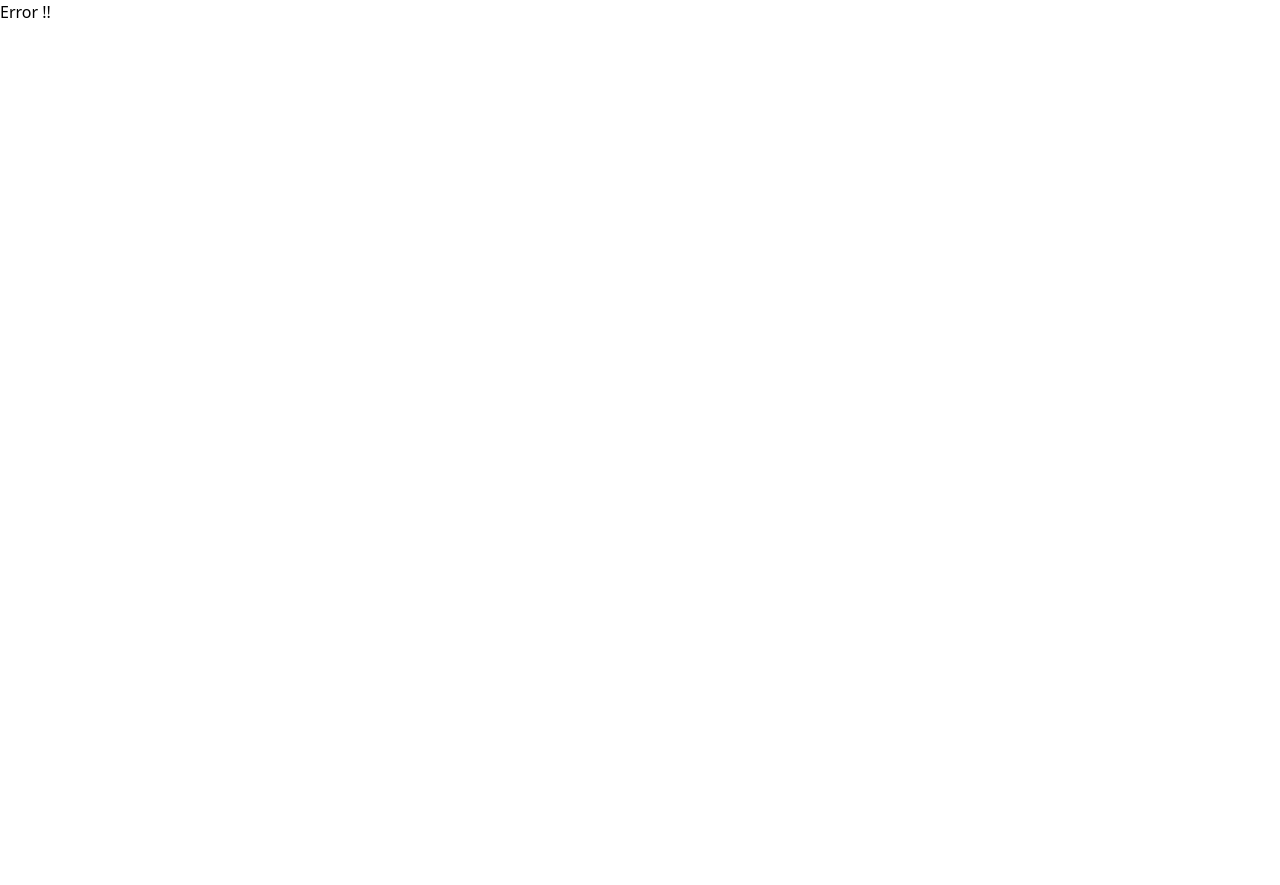
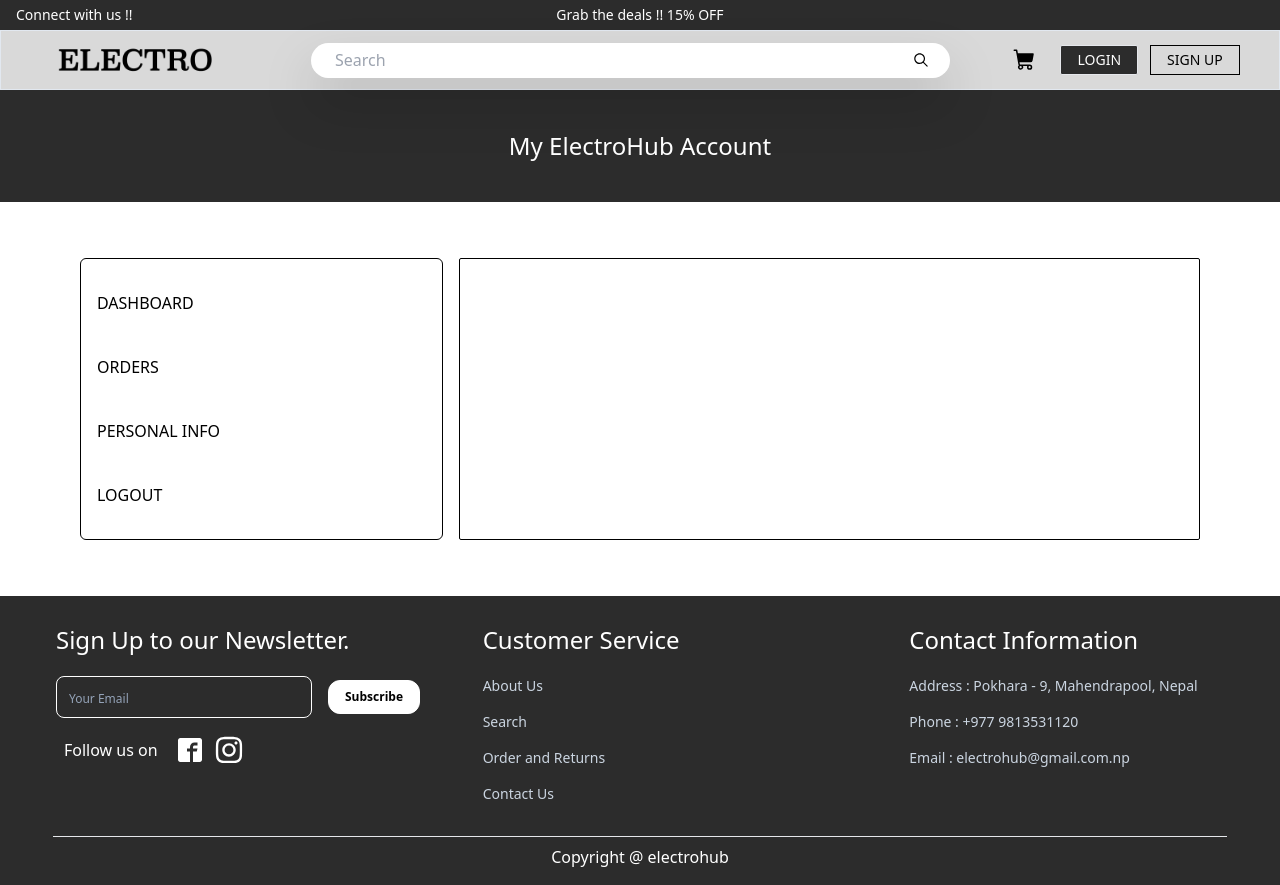
Before and after one commit to AyushKazi/FYP, a React (Vite) app in the folder frontend/: page /userProfile in a window 1280 px wide. Before the commit this address had no page. Before the commit the page ends 800 px from the top, so only its background shows below. Built offline with nearby package versions, Linux system fonts and the light colour scheme.

Commit message:
UserProfile layout and logout

```diff
--- a/frontend/src/components/NavBar/NavBar.jsx
+++ b/frontend/src/components/NavBar/NavBar.jsx
@@ -1,4 +1,4 @@
-import React from "react";
+import React, { useState } from "react";
 import { PiShoppingCartFill } from "react-icons/pi";
 import { PiUserBold } from "react-icons/pi";
 import { IoIosSearch } from "react-icons/io";
@@ -6,12 +6,25 @@ import logo from "../../assets/electroLogo.png";
 import { Link } from "react-router-dom";
 import Products from "../../routes/Products";
 import CartPage from "../../routes/CartPage";
+import { useDispatch, useSelector } from "react-redux";
+import { logout } from "../../features/authUser/authUser-action";
 
 const NavBar = () => {
+  const { isAuthenticated, userInfo } = useSelector((state) => state.authUser);
+
+  const dispatch = useDispatch();
+
+  const [isDropdownOpen, setIsDropdownOpen] = useState(false);
+  const [isDropdownOpenAdmin, setIsDropdownOpenAdmin] = useState(false);
+
+  const toggleDropdown = () => setIsDropdownOpen(!isDropdownOpen);
+  const toggleDropdownAdmin = () =>
+    setIsDropdownOpenAdmin(!isDropdownOpenAdmin);
+
   return (
     <>
       {/* top */}
-      <div className="grid grid-cols-1  md:grid-cols-2 lg:grid-cols-3 w-full bg-[#2C2C2C]">
+      <div className="grid grid-cols-1  md:grid-cols-2 lg:grid-cols-3 w-full bg-[#2C2C2C] ">
         <div className="top bg-[#2C2C2C] text-white text-xs h-[30px] md:flex items-center px-4 hidden md:text-sm ">
           Connect with us !!
         </div>
@@ -53,12 +66,95 @@ const NavBar = () => {
               <PiUserBold className="mx-2 size-5 md:hidden" />
             </Link>
 
+            {isAuthenticated && (
+              <div>
+                <Link
+                  onClick={toggleDropdown}
+                  className="log hidden text-sm text-white font-medium md:block bg-[#2C2C2C] px-4 py-1 rounded-sm hover:bg-white border hover:border-black hover:text-black transition-all duration-500"
+                >
+                  My Account
+                </Link>
+
+                {isDropdownOpen && (
+                  <div className="dropdown-menu bg-[#2C2C2C] text-white rounded-sm py-1 mt-1">
+                    <Link
+                      to="/userProfile/dashboard"
+                      className="dropdown-item block px-4 py-2 text-sm hover:bg-white hover:text-black"
+                    >
+                      Profile
+                    </Link>
+                    <button
+                      onClick={() => dispatch(logout())}
+                      className="dropdown-item block px-4 py-2 text-sm hover:bg-white hover:text-black"
+                    >
+                      Logout
+                    </button>
+                  </div>
+                )}
+              </div>
+            )}
+
+            {userInfo && userInfo.isAdmin && (
+              <div>
+                <Link
+                  onClick={toggleDropdownAdmin}
+                  className="sign hidden text-sm font-medium md:block px-4 py-1 border border-black bg-white hover:bg-white hover:border-white transition-all duration-500"
+                >
+                  Admin
+                </Link>
+
+                {isDropdownOpenAdmin && (
+                  <div className="dropdown-menu bg-[#2C2C2C] text-white rounded-sm py-1 mt-1">
+                    <Link
+                      to="/userProfile/dashboard"
+                      className="dropdown-item block px-4 py-2 text-sm hover:bg-white hover:text-black"
+                    >
+                      Dashboard
+                    </Link>
+                    <Link
+                      to="/userProfile/dashboard"
+                      className="dropdown-item block px-4 py-2 text-sm hover:bg-white hover:text-black"
+                    >
+                      Users
+                    </Link>
+                    <Link
+                      to="/userProfile/dashboard"
+                      className="dropdown-item block px-4 py-2 text-sm hover:bg-white hover:text-black"
+                    >
+                      Products
+                    </Link>
+                    <Link
+                      to="/userProfile/dashboard"
+                      className="dropdown-item block px-4 py-2 text-sm hover:bg-white hover:text-black"
+                    >
+                      Category
+                    </Link>
+                    <Link
+                      to="/userProfile/dashboard"
+                      className="dropdown-item block px-4 py-2 text-sm hover:bg-white hover:text-black"
+                    >
+                      Brand
+                    </Link>
+                    <Link
+                      to="/userProfile/dashboard"
+                      className="dropdown-item block px-4 py-2 text-sm hover:bg-white hover:text-black"
+                    >
+                      Orders
+                    </Link>
+                  </div>
+                )}
+              </div>
+            )}
+            {!isAuthenticated && (
               <Link
                 to="/login"
                 className="log hidden text-sm text-white font-medium md:block bg-[#2C2C2C] px-4 py-1 rounded-sm hover:bg-white border hover:border-black hover:text-black transition-all duration-500"
               >
                 LOGIN
               </Link>
+            )}
+
+            {!isAuthenticated && (
               <Link
                 to="/signup"
                 className="sign hidden text-sm font-medium md:block px-4 py-1 border border-black hover:bg-white hover:border-white transition-all duration-500"
@@ -66,6 +162,7 @@ const NavBar = () => {
                 {" "}
                 SIGN UP
               </Link>
+            )}
           </div>
         </div>
       </div>
--- a/frontend/src/features/authUser/authUser-action.js
+++ b/frontend/src/features/authUser/authUser-action.js
@@ -62,3 +62,15 @@ export const fetchAuthUser = (token) => {
     dispatch(setIsAuthenticated(true));
   };
 };
+
+export const logout = () => {
+  return async (dispatch) => {
+    try {
+      await axios.get("http://localhost:3001/api/v1/user/logout");
+      localStorage.removeItem("firstLogin");
+      window.location.href = "/";
+    } catch (err) {
+      window.location.href = "/";
+    }
+  };
+};
--- /dev/null
+++ b/frontend/src/routes/UserProfile/Dashboard.jsx
@@ -0,0 +1,13 @@
+import React from "react";
+
+const Dashboard = () => {
+  return (
+    <div className="flex justify-center items-center h-full bg-[#D9D9D9]">
+      <div className="font-light text-lg ">
+        Welcome to the Dashboard of your ElectroHub account. Please enjoy!
+      </div>
+    </div>
+  );
+};
+
+export default Dashboard;
--- /dev/null
+++ b/frontend/src/routes/UserProfile/Orders.jsx
@@ -0,0 +1,7 @@
+import React from "react";
+
+const Orders = () => {
+  return <div>Orders</div>;
+};
+
+export default Orders;
--- /dev/null
+++ b/frontend/src/routes/UserProfile/PersonalInfo.jsx
@@ -0,0 +1,7 @@
+import React from "react";
+
+const PersonalInfo = () => {
+  return <div>PersonalInfo</div>;
+};
+
+export default PersonalInfo;
--- /dev/null
+++ b/frontend/src/routes/UserProfile/UserProfile.jsx
@@ -0,0 +1,50 @@
+import React from "react";
+import Dashboard from "./Dashboard";
+import { Link, Outlet } from "react-router-dom";
+import Orders from "./Orders";
+import { useDispatch } from "react-redux";
+import { logout } from "../../features/authUser/authUser-action";
+
+const UserProfile = () => {
+  const dispatch = useDispatch();
+  return (
+    <div>
+      <div className="bg-[#2C2C2C] text-white flex justify-center py-10 font-light  text-2xl  ">
+        My ElectroHub Account
+      </div>
+      <div className="my-14 mx-20 grid grid-cols-3  gap-4">
+        <div className="flex flex-col gap-6 py-6 text-left  uppercase font-medium border border-black rounded-md">
+          <Link
+            to="/userProfile/dashboard"
+            className=" py-2 px-4 hover:bg-[#D9D9D9] duration-300"
+          >
+            Dashboard
+          </Link>
+          <Link
+            to="/userProfile/orders"
+            className="py-2 px-4 hover:bg-[#D9D9D9] duration-300"
+          >
+            Orders
+          </Link>
+          <Link
+            to="/userProfile/personalInfo"
+            className="py-2 px-4 hover:bg-[#D9D9D9] duration-300"
+          >
+            Personal Info
+          </Link>
+          <div
+            className="py-2 px-4 hover:bg-[#D9D9D9] duration-300"
+            onClick={() => dispatch(logout())}
+          >
+            LogOut
+          </div>
+        </div>
+        <div className=" col-span-2 border border-black rounded-sm">
+          <Outlet />
+        </div>
+      </div>
+    </div>
+  );
+};
+
+export default UserProfile;
```
Also changed, not shown: frontend/src/App.jsx (+13 -0 lines), frontend/src/routes/Admin/AdminView.jsx (added). Lines whose indentation alone changed are shown as unchanged.
